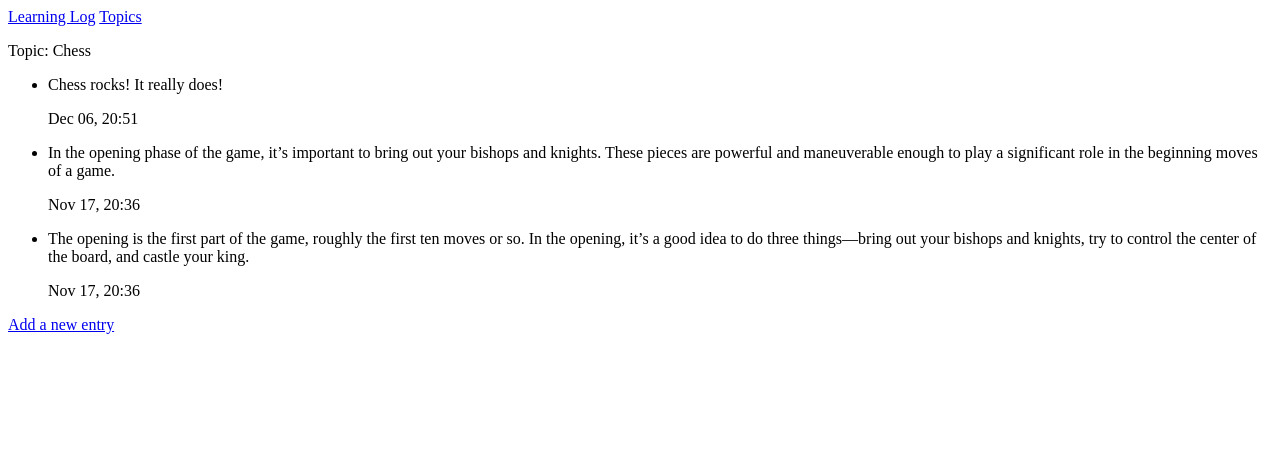
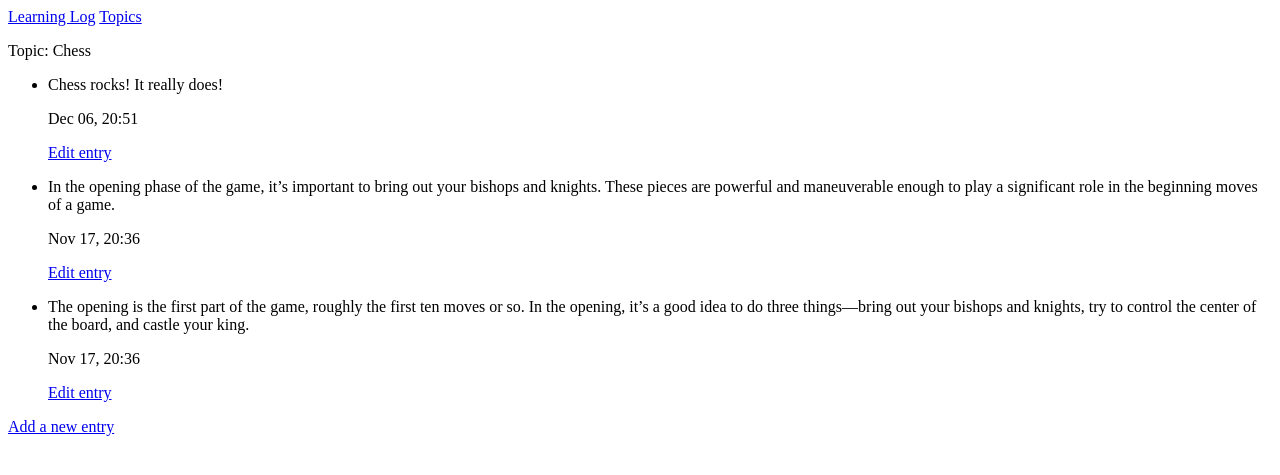
Before and after one commit to J-Farish24/Learning-Logs, a Django app: page /topics/1/ in a window 1280 px wide. Shown: the top 475 px of the page. Run offline with Django 3.2, Linux system fonts and the light colour scheme; data comes from the database, SQL or seed files in the repository; both versions use the stored data as it was after the commit.

Commit message:
Added ability to edit an entry

```diff
--- a/MainApp/templates/MainApp/topic.html
+++ b/MainApp/templates/MainApp/topic.html
@@ -6,16 +6,19 @@
 
 <ul>
 
-    {% for e in entries %}
+    {% for entry in entries %}
     <li>
-        <p>{{ e.text|linebreaks }}</p>
-        <p>{{ e.date_added|date:'M d, H:i' }}</p>
+        <p>{{ entry.text|linebreaks }}</p>
+        <p>{{ entry.date_added|date:'M d, H:i' }}</p>
+        <p>
+            <a href="{% url 'MainApp:edit_entry' entry.id %}">Edit entry</a>
+        </p>
     </li>
 
     {% empty %}
     <li> There are no entries for this topic yet.</li>
+
     {% endfor %}
-
 </ul>
 <p>
     <a href="{% url 'MainApp:new_entry' topic.id %}">Add a new entry</a>
--- a/MainApp/urls.py
+++ b/MainApp/urls.py
@@ -10,4 +10,5 @@ urlpatterns = [
     path('topics/<int:topic_id>/',views.topic,name='topic'),
     path('new_topic/',views.new_topic,name='new_topic'),
     path('new_entry/<int:topic_id>/', views.new_entry,name='new_entry'),
+    path('edit_entry/<int:entry_id>/', views.edit_entry, name='edit_entry'),
 ]
--- a/MainApp/views.py
+++ b/MainApp/views.py
@@ -1,6 +1,6 @@
 from django.shortcuts import render,redirect
 from .forms import TopicForm, EntryForm
-from .models import Topic
+from .models import Topic, Entry
 
 # Create your views here.
 def index(request):
@@ -49,3 +49,22 @@ def new_entry(request, topic_id):
 
     context = {'form':form, 'topic': topic}
     return render(request, 'MainApp/new_entry.html', context)
+
+def edit_entry(request,entry_id):
+    #Edit existing entry
+    entry = Entry.objects.get(id=entry_id)
+    topic =  entry.topic
+
+    if request.method != 'POST':
+        #Tells Django to create the form prefilled
+        #with information from the existing entry object
+        form = EntryForm(instance=entry)
+    else:
+        #Post data submitted; process data
+        form = EntryForm(instance=entry, data=request.POST)
+        if form.is_valid():
+            form.save()
+            return redirect('MainApp:topic', topic_id=topic.id)
+
+    context = {'entry':entry, 'topic':topic, 'form':form}
+    return render(request, 'MainApp/edit_entry.html', context)
```
Also changed, not shown: MainApp/templates/MainApp/edit_entry.html (added, +17 -0 lines), db.sqlite3.
